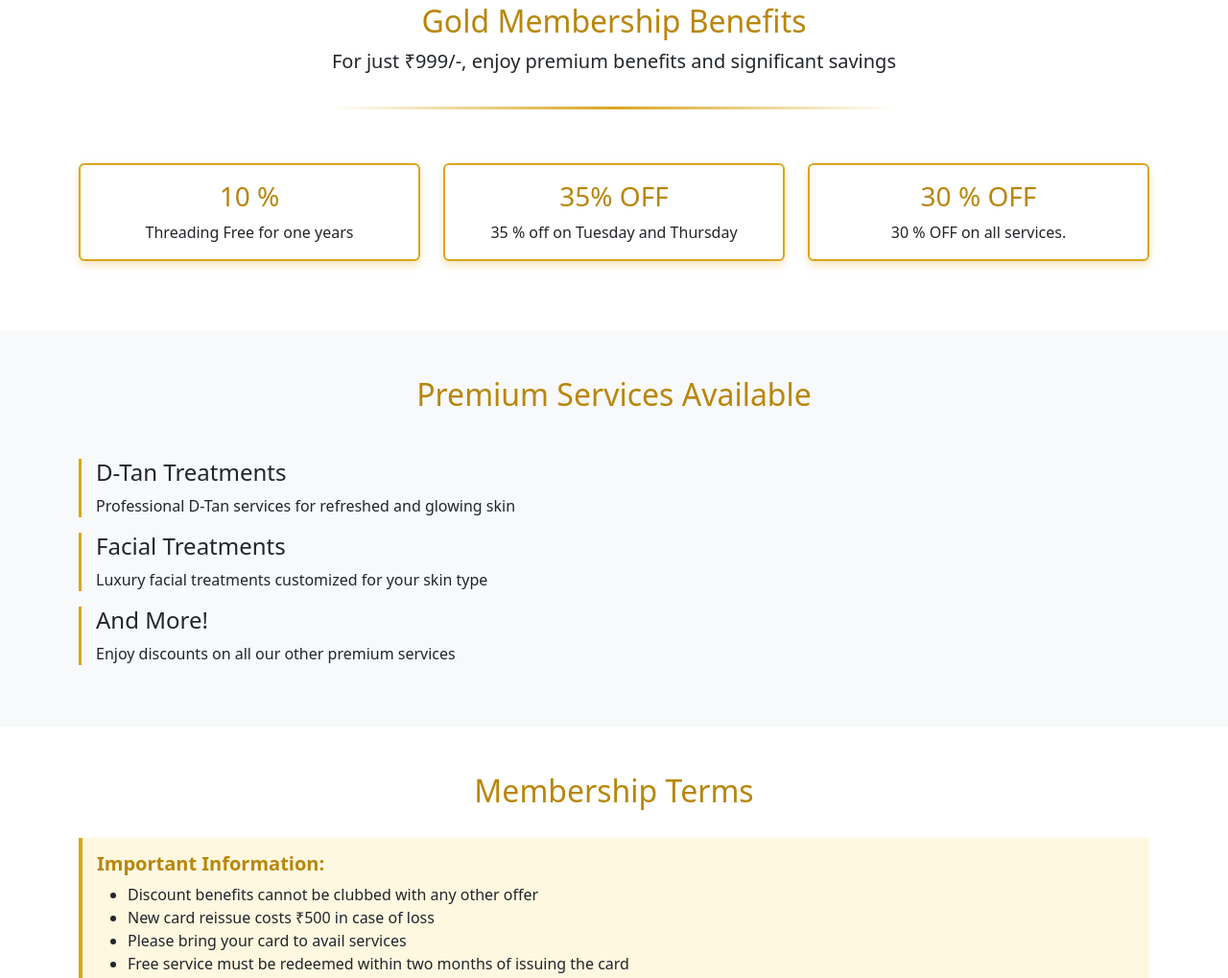
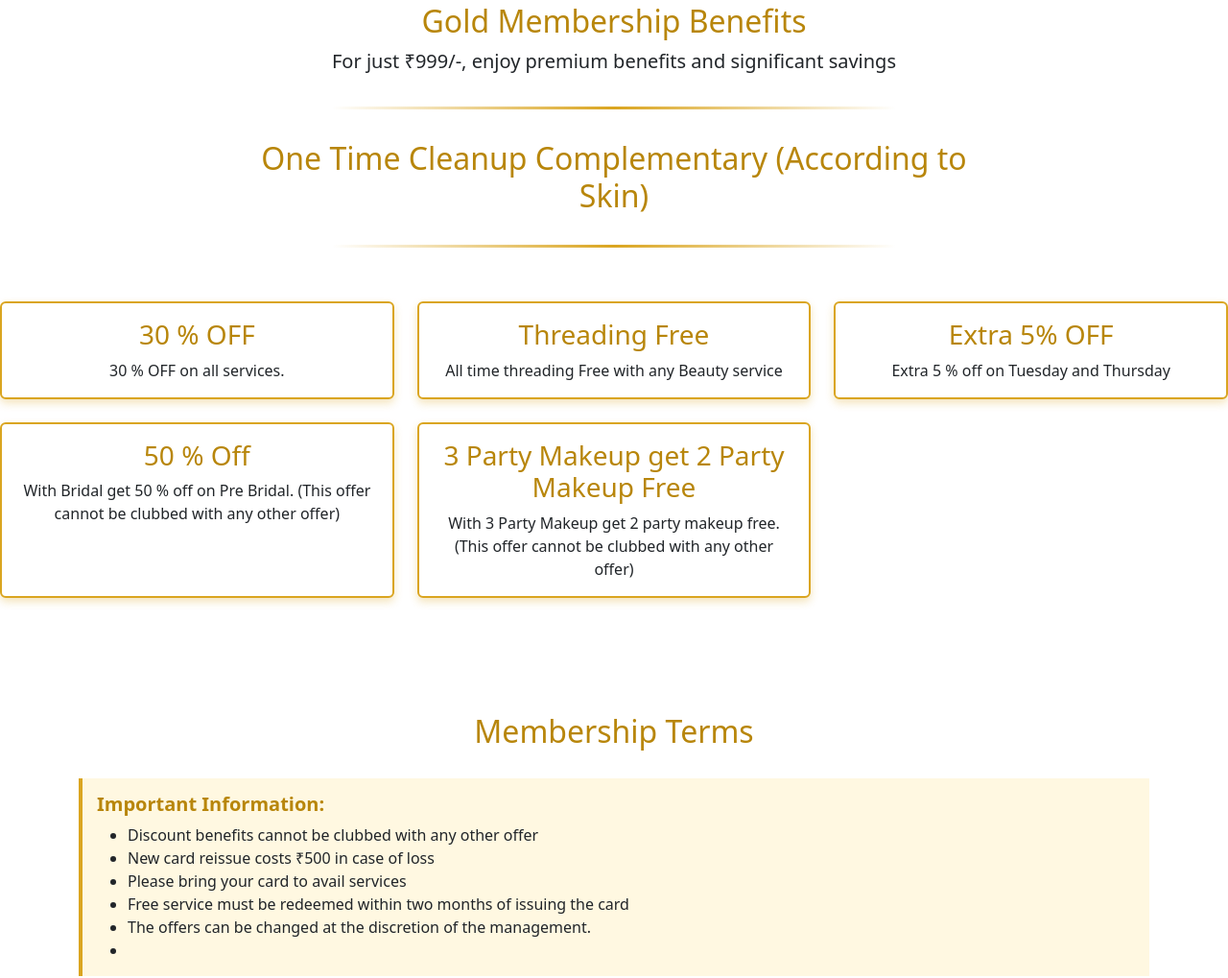
Before and after one commit to whiteknight44/glamboxmembershipcard, a plain HTML site: page goldmembers.html in a window 1280 px wide. Shown: the part 517-1536 px from the top of the page at 96% size. Drawn offline with nearby package versions, Linux system fonts and the light colour scheme.

Commit message:
Initial commit

```diff
--- a/goldmembers.html
+++ b/goldmembers.html
@@ -106,24 +106,16 @@
                     <p class="lead">For just ₹999/-, enjoy premium benefits and significant savings</p>
                     <div class="divider"></div>
                 </div>
+
+                <div class="col-lg-8 text-center">
+                    <h2 class="gold-accent"> One Time Cleanup Complementary (According to Skin)  </h2>
+                    <p class="lead"></p>
+                    <div class="divider"></div>
+                </div>
+            </div>
             </div>
             <div class="row mt-4">
-                <div class="col-md-4 mb-4">
-                    <div class="card gold-card h-100">
-                        <div class="card-body text-center">
-                            <h3 class="card-title gold-accent"> 10 % </h3>
-                            <p class="card-text"> Threading Free for one years </p>
-                        </div>
-                    </div>
-                </div>
-                <div class="col-md-4 mb-4">
-                    <div class="card gold-card h-100">
-                        <div class="card-body text-center">
-                            <h3 class="card-title gold-accent">35% OFF</h3>
-                            <p class="card-text"> 35 % off on Tuesday and Thursday</p>
-                        </div>
-                    </div>
-                </div>
+
                 <div class="col-md-4 mb-4">
                     <div class="card gold-card h-100">
                         <div class="card-body text-center">
@@ -132,35 +124,52 @@
                         </div>
                     </div>
                 </div>
+                <div class="col-md-4 mb-4">
+                    <div class="card gold-card h-100">
+                        <div class="card-body text-center">
+                            <h3 class="card-title gold-accent"> Threading Free  </h3>
+                            <p class="card-text"> All time threading Free with any Beauty service </p>
+                        </div>
+                    </div>
+                </div>
+                <div class="col-md-4 mb-4">
+                    <div class="card gold-card h-100">
+                        <div class="card-body text-center">
+                            <h3 class="card-title gold-accent"> Extra 5% OFF</h3>
+                            <p class="card-text"> Extra 5 % off on Tuesday and Thursday</p>
+                        </div>
+                    </div>
+                </div>
+
+
+                <div class="col-md-4 mb-4">
+                    <div class="card gold-card h-100">
+                        <div class="card-body text-center">
+                            <h3 class="card-title gold-accent"> 50 % Off</h3>
+                            <p class="card-text"> With Bridal get 50 % off on Pre Bridal. (This offer cannot be clubbed with any other offer)</p>
+                        </div>
+                    </div>
+                </div>
+
+                <div class="col-md-4 mb-4">
+                    <div class="card gold-card h-100">
+                        <div class="card-body text-center">
+                            <h3 class="card-title gold-accent"> 3 Party Makeup get 2 Party Makeup Free</h3>
+                            <p class="card-text"> With 3 Party Makeup get 2 party makeup free. (This offer cannot be clubbed with any other offer)</p>
+                        </div>
+                    </div>
+                </div>
+
+
+
+
+
             </div>
         </div>
     </section>
 
     <!-- Services Section -->
-    <section class="py-5 bg-light">
-        <div class="container">
-            <h2 class="text-center gold-accent mb-5">Premium Services Available</h2>
-            <div class="row">
-                <div class="col-md-6">
-                    <div class="service-item">
-                        <h4>D-Tan Treatments</h4>
-                        <p>Professional D-Tan services for refreshed and glowing skin</p>
-                    </div>
-                    <div class="service-item">
-                        <h4>Facial Treatments</h4>
-                        <p>Luxury facial treatments customized for your skin type</p>
-                    </div>
-                    <div class="service-item">
-                        <h4>And More!</h4>
-                        <p>Enjoy discounts on all our other premium services</p>
-                    </div>
-                </div>
 
-
-                </div>
-            </div>
-        </div>
-    </section>
 
     <!-- Terms & Conditions -->
     <section class="py-5 bg-white">
@@ -173,6 +182,7 @@
                     <li>New card reissue costs ₹500 in case of loss</li>
                     <li>Please bring your card to avail services</li>
                     <li>Free service must be redeemed within two months of issuing the card</li>
+                    <li>The offers can be changed at the discretion of the management. <li>
                 </ul>
             </div>
             <div class="text-center mt-5">
```
